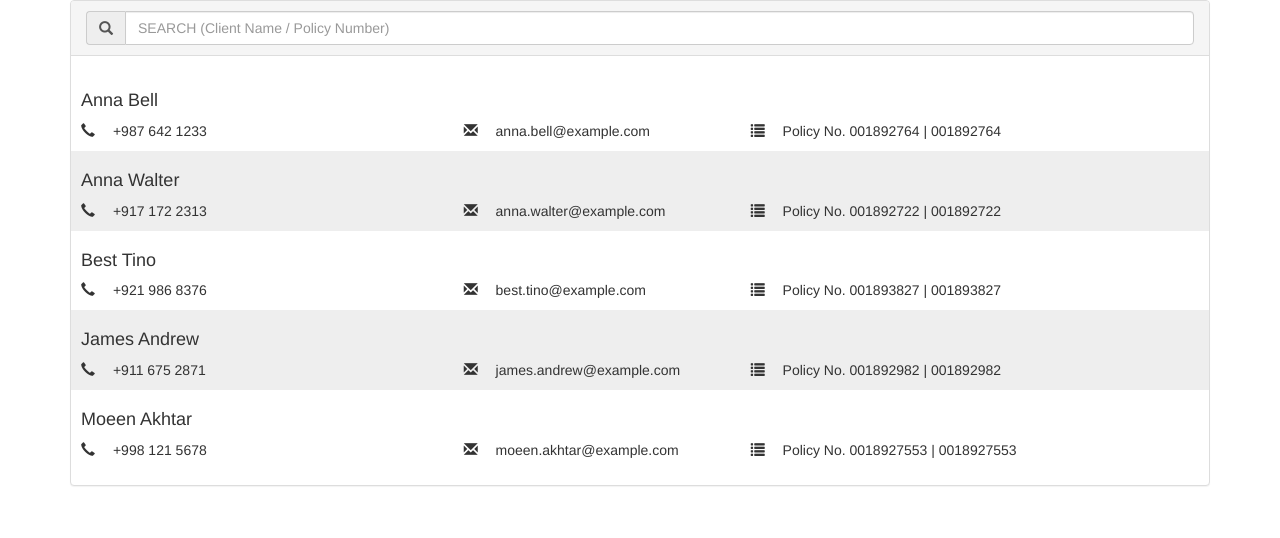
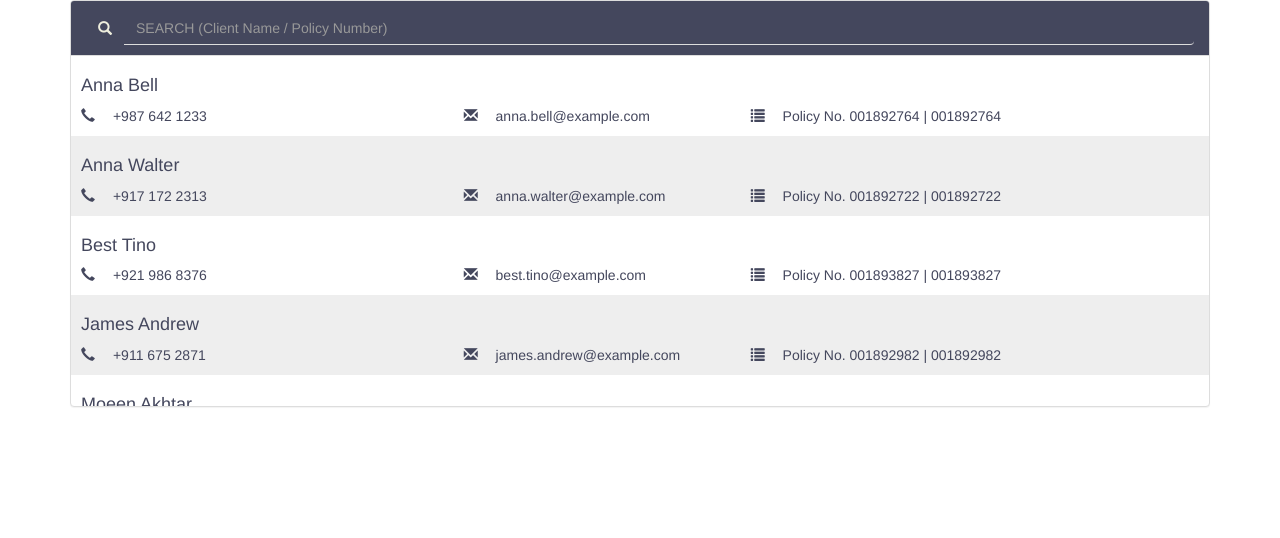
Before and after one commit to azharMulla/SearchWidgetApp, a website: page index.html in a window 1280 px wide. Drawn offline with nearby package versions, Linux system fonts and the light colour scheme.

Commit message:
UX related changes
Done some UX related changes for better Look and Feel

```diff
--- a/app/app.js
+++ b/app/app.js
@@ -11,7 +11,7 @@
     module.filter('nameAndPolicyFilter', function(){
         return function(list,searchItem){
             return list.filter(function(item){
-                return (item.name.toLowerCase().indexOf(searchItem) > -1 || item.policyNum.toLowerCase().indexOf(searchItem) > -1)
+                return (item.name.toLowerCase().indexOf(searchItem.toLowerCase()) > -1 || item.policyNum.toLowerCase().indexOf(searchItem.toLowerCase()) > -1)
             });
         }
     });
--- a/app/dummy/data.json
+++ b/app/dummy/data.json
@@ -2,5 +2,8 @@
   {"name": "Anna Walter", "policyNum": "001892722", "email":"anna.walter@example.com", "contactNum": "+917 172 2313"},
   {"name": "Best Tino", "policyNum": "001893827", "email":"best.tino@example.com", "contactNum": "+921 986 8376"},
   {"name": "James Andrew", "policyNum": "001892982", "email":"james.andrew@example.com", "contactNum": "+911 675 2871"},
-  {"name": "Moeen Akhtar", "policyNum": "0018927553", "email":"moeen.akhtar@example.com", "contactNum": "+998 121 5678"}
+  {"name": "Moeen Akhtar", "policyNum": "0018927553", "email":"moeen.akhtar@example.com", "contactNum": "+998 121 5678"},
+  {"name": "Paul Daniel", "policyNum": "001287312", "email":"paul.daniel@example.com", "contactNum": "+923 111 9812"},
+  {"name": "Rey Jenning", "policyNum": "001429861", "email":"rey.jenning@example.com", "contactNum": "+942 911 1192"},
+  {"name": "Ted Clover", "policyNum": "001822871", "email":"ted.c@example.com", "contactNum": "+921 178 2732"}
 ]
--- a/app/styles/site.css
+++ b/app/styles/site.css
@@ -1,3 +1,29 @@
+.cpc-search-cont>.panel-heading{
+    background: #44475d;
+    color: #eed;
+}
+
+.panel-body {
+    padding: 0px 15px;
+    max-height: 350px;
+    overflow-y: auto;
+    overflow-x: hidden;
+    color: #44475d;
+}
+
+.cpc-search-btn, .cpc-search-box {
+    background: transparent;
+    border: 0px;
+    color: #eed;
+}
+
+.cpc-search-box {
+    -webkit-box-shadow: none !important;
+    -moz-box-shadow: none !important;
+    box-shadow: none !important;
+    border-bottom: 1px solid #ddd;
+}
+
 .cpc-client-list-item-cont {
     padding: 10px;
 }
```
